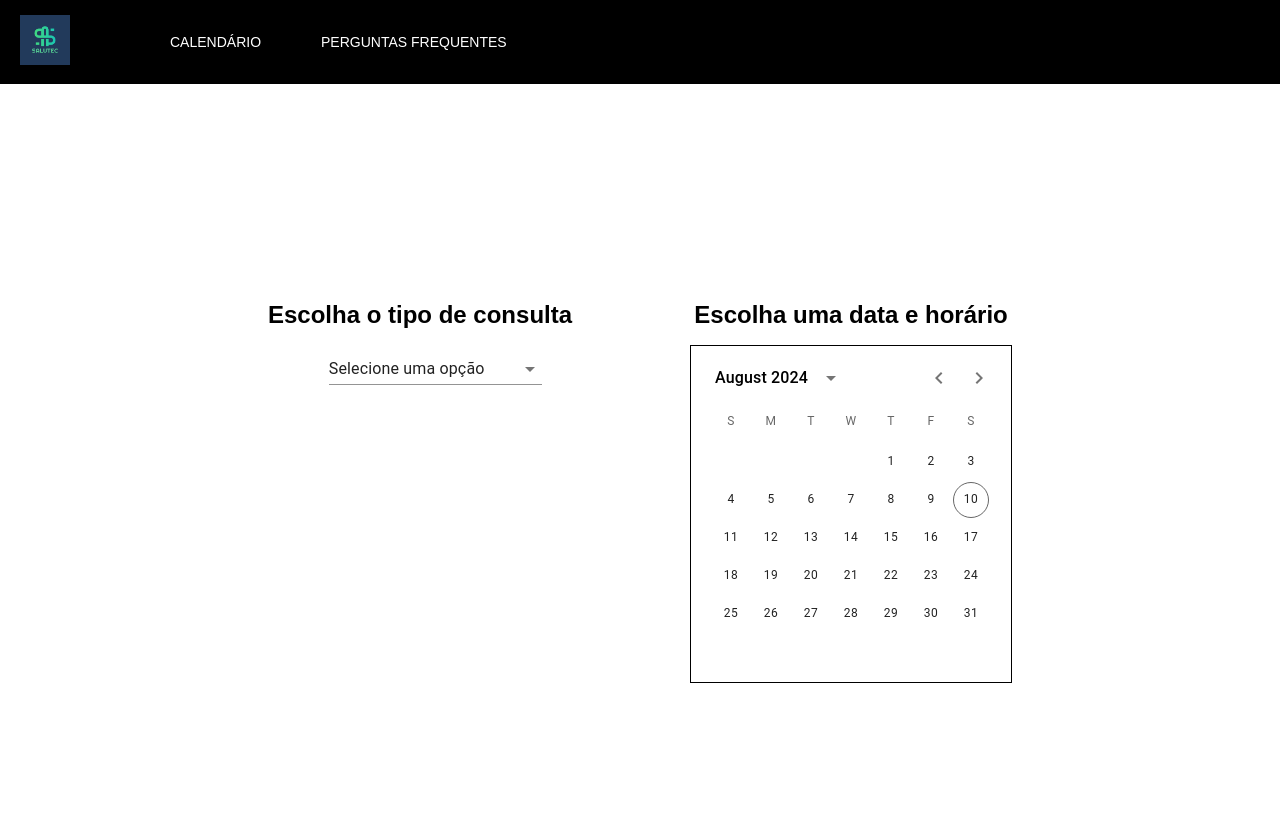
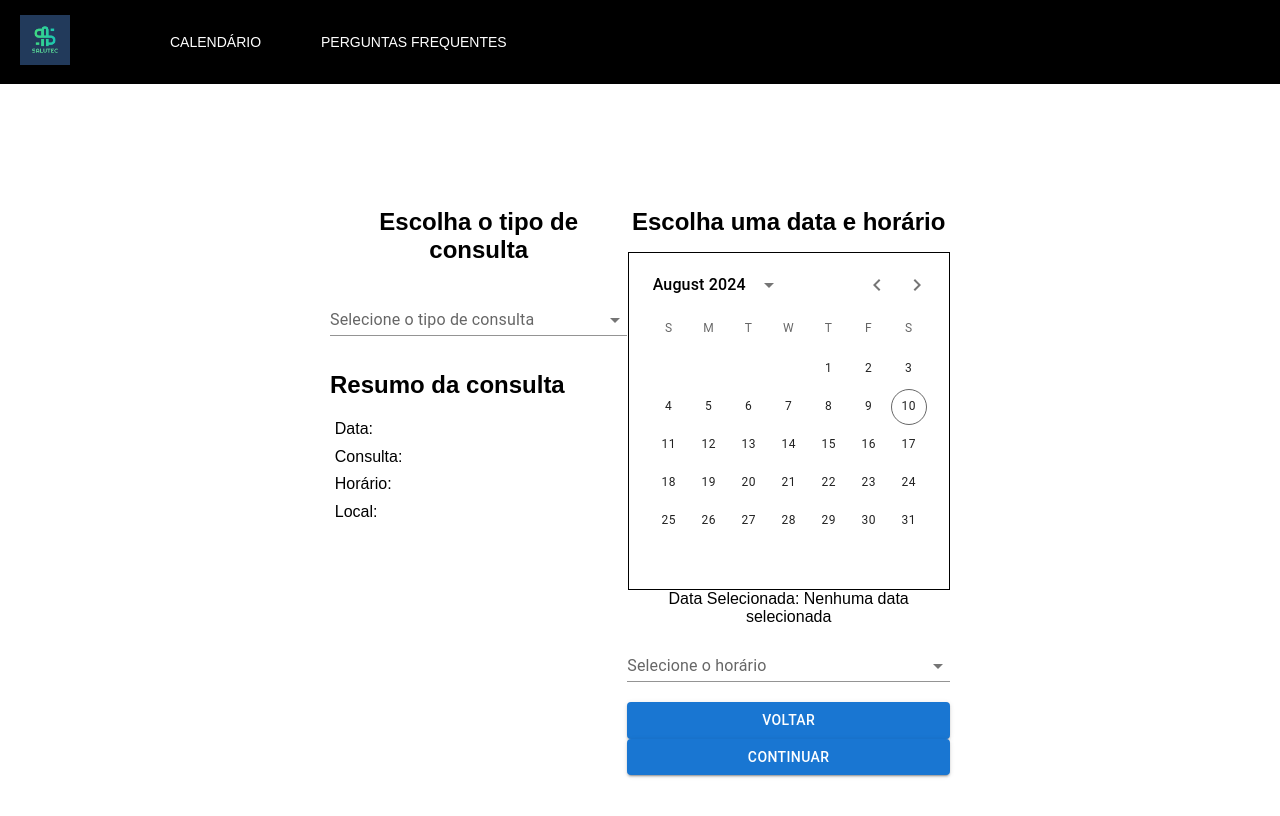
Before and after one commit to IsacGuedes/salutec-app, a React (Create React App) app: page /agendar-consulta in a window 1280 px wide. Shown: the top 816 px of the page. Built offline with nearby package versions, Linux system fonts and the light colour scheme; a web font is replaced by a local one.

Commit message:
Regras da tela agenda-consulta

```diff
--- a/package.json
+++ b/package.json
@@ -7,7 +7,7 @@
     "@emotion/styled": "^11.13.0",
     "@mui/icons-material": "^5.16.7",
     "@mui/material": "^5.16.7",
-    "@mui/x-date-pickers": "^7.12.1",
+    "@mui/x-date-pickers": "^7.13.0",
     "@testing-library/jest-dom": "^5.17.0",
     "@testing-library/react": "^13.4.0",
     "@testing-library/user-event": "^13.5.0",
--- a/src/components/calendario/index.tsx
+++ b/src/components/calendario/index.tsx
@@ -2,17 +2,45 @@ import * as React from 'react';
 import { LocalizationProvider } from '@mui/x-date-pickers/LocalizationProvider';
 import { AdapterDayjs } from '@mui/x-date-pickers/AdapterDayjs';
 import { DateCalendar } from '@mui/x-date-pickers/DateCalendar';
+import { Dayjs } from 'dayjs'; // Importar Dayjs para o tipo de data
 import './styles.css';
 
 export default function BasicDateCalendar() {
+  const [selectedDate, setSelectedDate] = React.useState<Dayjs | null>(null);
+
+  // const handleDateChange = (date: Dayjs | null) => {
+  //   setSelectedDate(date);
+  //   console.log('Data selecionada:', date ? date.format('DD-MM-YYYY') : 'Nenhuma data selecionada');
+  // };
+
+  const handleDateChange = (date: Dayjs | null) => {
+    setSelectedDate(date);
+    if (date) {
+      const formattedDate = date.format('DD/MM/YYYY');
+      localStorage.setItem('selectedDate', formattedDate); // Armazena a data no localStorage
+      console.log('Data selecionada:', formattedDate);
+    } else {
+      localStorage.removeItem('selectedDate'); // Remove a data se não houver seleção
+    }
+  };
+
+  const date = selectedDate ? selectedDate.format('DD/MM/YYYY') : 'Nenhuma data selecionada'
+
   return (
     <div className='calendar'>
       <div className="titulo-calendario">
         <h1 className='titulo-calendar'>Escolha uma data e horário</h1>
       </div>
       <LocalizationProvider dateAdapter={AdapterDayjs}>
-        <DateCalendar className='calendar-container' />
+        <DateCalendar
+          className='calendar-container'
+          onChange={handleDateChange} // Adiciona o manipulador de mudança
+        />
       </LocalizationProvider>
+      {/* Exibe a data selecionada */}
+      <div className="selected-date">
+        Data Selecionada: {date}
+      </div>
     </div>
   );
 }
--- a/src/components/calendario/styles.css
+++ b/src/components/calendario/styles.css
@@ -9,6 +9,7 @@
 
 .titulo-calendario {
   display: inline-block;
+  width: 100%;
 }
 
 .calendar {
--- a/src/pages/agendarConsulta/index.tsx
+++ b/src/pages/agendarConsulta/index.tsx
@@ -1,10 +1,23 @@
-import React, { FC, useState } from 'react';
+import React, { FC, useEffect, useState } from 'react';
 import Calendario from '../../components/calendario';
-import { TextField } from '@mui/material';
+import { Button, TextField } from '@mui/material';
 import './styles.css';
+import { useNavigate } from 'react-router-dom';
 
 const AgendarConsulta: FC = () => {
-  const [medico, setMedico] = useState('');
+  const [tipoConsulta, setTipoConsulta] = useState('');
+  const [horarioConsulta, setHorarioConsulta] = useState('');
+  const [selectedDate, setSelectedDate] = useState<string>('');
+  const navigate = useNavigate();
+
+  const handleContinuarClick = () => {
+      navigate('/paciente');
+  }
+
+  const handleVoltarClick = () => {
+    navigate('/home');
+  }
+
   return (
     <div className='container'>
       <div className="container-div">
@@ -14,25 +27,76 @@ const AgendarConsulta: FC = () => {
           </div>
           <div className="option-dropdown">
           <TextField
-              className='medico'
+        className='tipo-consulta'
         margin="dense"
-              id="medico"
+        id="tipo-consulta"
+        label="Selecione o tipo de consulta"
         select
         fullWidth
         variant="standard"
-              value={medico}
-              onChange={(e) => setMedico(e.target.value)}
+        value={tipoConsulta}
+        onChange={(e) => setTipoConsulta(e.target.value)}
         SelectProps={{
           native: true,
         }}
       >
-              <option defaultValue="">Selecione uma opção</option>
-              <option value="dentista">Odontológica</option>
-              <option value="medico">Clínico Geral</option>
+        <option value=""></option>
+        <option value="Odontológica">Odontológica</option>
+        <option value="Clínico Geral">Clínico Geral</option>
       </TextField>
           </div>
+          <div className="container-resumo-consulta">
+          <h1 className='titulo-consulta'>Resumo da consulta</h1>
+          <p>Data:</p>
+          <p>Consulta: {tipoConsulta}</p>
+          <p>Horário: {horarioConsulta}</p>
+          <p>Local:</p>
         </div>
+        </div>
+        <div className="dropdown-medico">
           <Calendario />
+          <div className="option-dropdown">
+          <TextField
+        className='horario-consulta'
+        margin="dense"
+        id="horario-consulta"
+        label="Selecione o horário"
+        select
+        fullWidth
+        variant="standard"
+        value={horarioConsulta}
+        onChange={(e) => setHorarioConsulta(e.target.value)}
+        SelectProps={{
+          native: true,
+        }}
+      >
+        <option value=""></option>
+        <option value="09:00">09:00</option>
+        <option value="10:10">10:10</option>
+      </TextField>
+        </div>
+          <Button onClick={handleVoltarClick} variant="contained" color="primary">
+            Voltar
+          </Button>
+          <Button
+            onClick={() => {
+              if(tipoConsulta === "" || horarioConsulta === ""){
+                //validar data selecionada também
+                alert("É necessário preencher todos os dados!")
+              }else if (horarioConsulta === "") {
+                window.alert("Por favor, selecione um horário!");
+              }else if (horarioConsulta === "") {
+                window.alert("Por favor, selecione um horário!");
+              } else{
+                handleContinuarClick();
+              }
+            }
+            }
+            variant="contained"
+            color="primary">
+            Continuar
+          </Button>
+        </div>
       </div>
     </div>
   );
--- a/src/pages/agendarConsulta/styles.css
+++ b/src/pages/agendarConsulta/styles.css
@@ -1,21 +1,17 @@
-.container {
-  padding: 10px;
-  display: flex;
-  width: 75%;
-  justify-content: center;
-  align-items: center;
-}
-
 .option-dropdown {
   margin-top: 0;
-  width: 70%;
-  margin-left: 20%;
-  align-items: center;
+  width: 100%;
+  margin-bottom: 5%;
 }
 
 .titulo-consulta {
+  display: flex;
   font-size: 24px;
   font-weight: bold;
+  justify-content: center;
+}
+p{
+  align-items: flex-start;
 }
 
 option {
@@ -31,9 +27,23 @@ option {
 .container-div {
   display: inline-flex;
   flex-direction: row;
-  justify-content: center;
   justify-content: space-between;
-  width: 60%;
+  width: 50%;
   margin-left: 5%;
   margin-right: 5%;
 }
+
+.dropdown-medico{
+  display: flex;
+  flex-direction: column;
+}
+
+.container-resumo-consulta{
+  display: flex;
+  flex-direction: column;
+  align-items: flex-start;
+}
+
+.container-resumo-consulta p{
+  margin: 0.3em;
+}
```
Also changed, not shown: 1 other file (tests, documents, lock files or other folders). Lines whose indentation alone changed are shown as unchanged.
